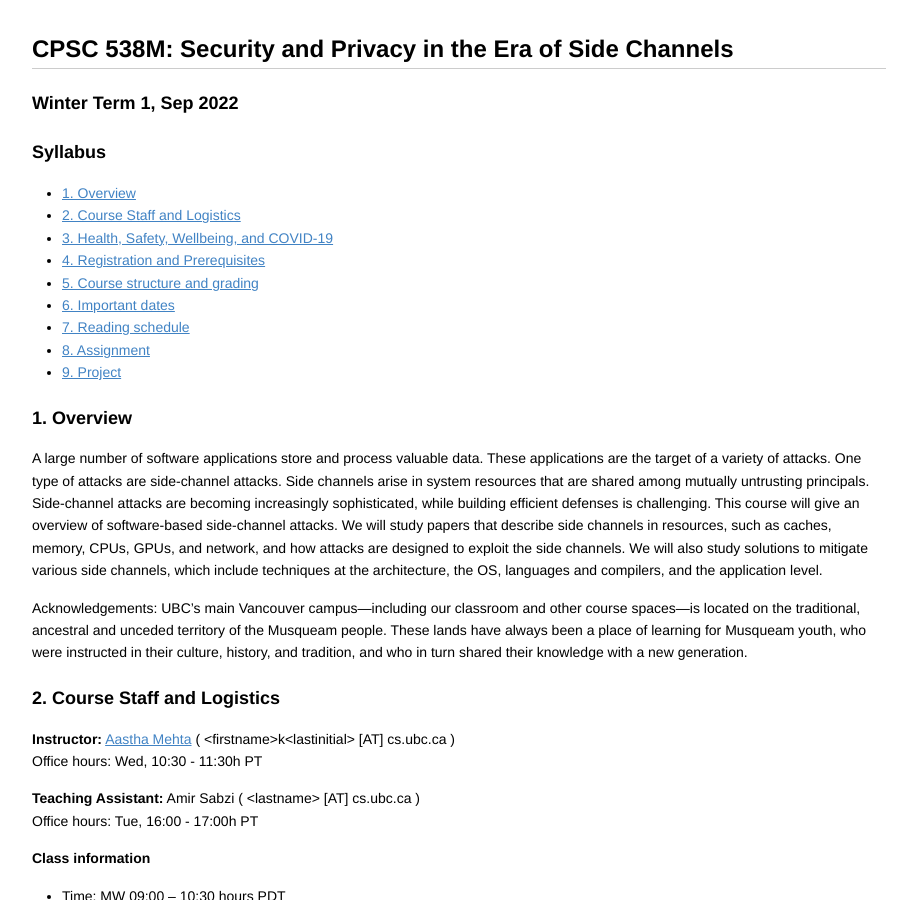
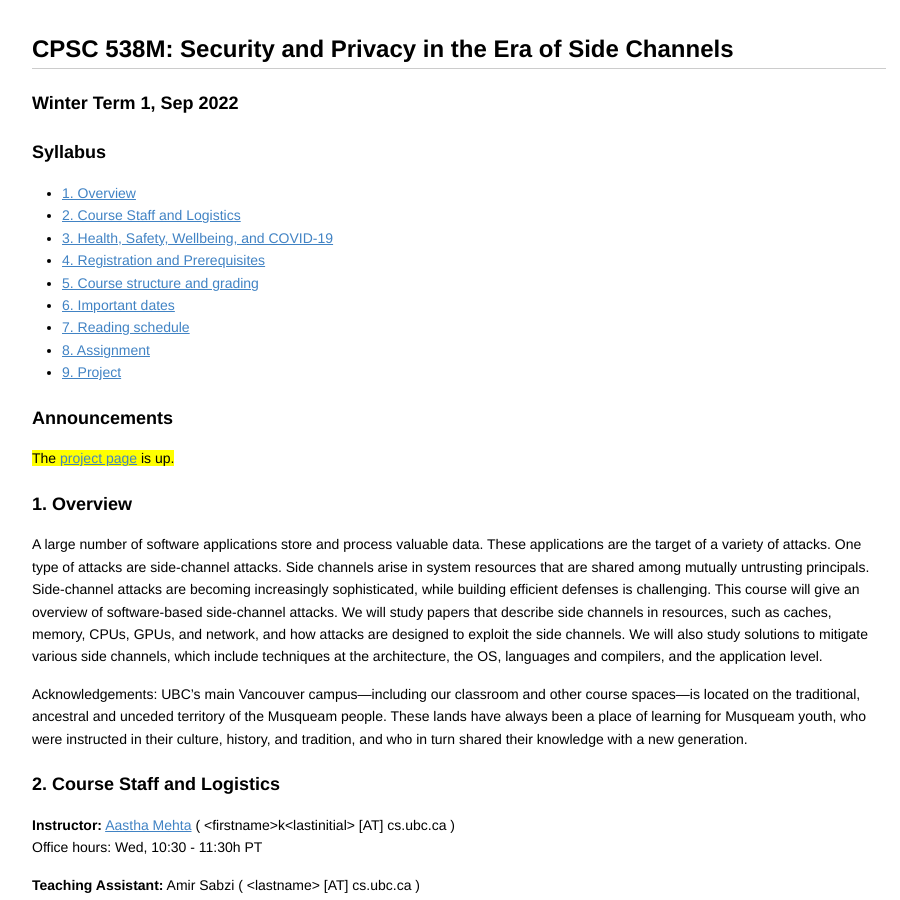
Before and after one commit to aasthakm/aasthakm.github.io, a Jekyll site: the page courses/cpsc538m.html, which Jekyll copies as it is, in a window 1280 px wide and 900 px high. Shown: the whole window, without its empty margins (181-1081 px from the left). Built offline with Jekyll 4.4.1, drawn with Linux system fonts in a browser that asks for light colours.

Commit message:
projects

```diff
--- a/courses/cpsc538m.html
+++ b/courses/cpsc538m.html
@@ -355,9 +355,13 @@ kbd {
 
 <!-- tocstop -->
 
+<h3 id="toc_3">Announcements</h3>
+
+<p><mark style="color:light">The <a href="https://aasthakm.github.io/courses/projects.html">project page</a> is up.</mark></p>
+
 <p><a name="overview"></a></p>
 
-<h3 id="toc_3">1. Overview</h3>
+<h3 id="toc_4">1. Overview</h3>
 
 <p>A large number of software applications store and process valuable data. These applications are the target of a variety of attacks. One type of attacks are side-channel attacks.
 <!--
@@ -374,7 +378,7 @@ UBC’s main Vancouver campus—including our classroom and other course spaces
 
 <p><a name="logistics"></a></p>
 
-<h3 id="toc_4">2. Course Staff and Logistics</h3>
+<h3 id="toc_5">2. Course Staff and Logistics</h3>
 
 <p><strong>Instructor:</strong> <a href="https://aasthakm.github.io/">Aastha Mehta</a> ( &lt;firstname&gt;k&lt;lastinitial&gt; [AT] cs.ubc.ca )<br>
 Office hours: Wed, 10:30 - 11:30h PT</p>
@@ -393,7 +397,7 @@ Office hours: Tue, 16:00 - 17:00h PT</p>
 
 <p><a name="covid-safety-in-the-classroom"></a></p>
 
-<h3 id="toc_5">3. Health, Safety, Wellbeing, and COVID-19</h3>
+<h3 id="toc_6">3. Health, Safety, Wellbeing, and COVID-19</h3>
 
 <p>Learning and teaching is challenging if you are not healthy, safe, and secure. If you face any challenges in CPSC 538M to your well-being, <strong>please</strong> bring them up with us! We will try to support you. (For accommodations, the <em>minimum</em> we guarantee is to note your concern for review at the end of the term, as we finalize course grades. More generally, we will try to be reasonable and flexible!) Also see UBC Senate&#39;s <a href="https://senate.ubc.ca/policies-resources-support-student-success">Policies and Resources to Support Student Success</a>.</p>
 
@@ -440,7 +444,7 @@ Places in the seminar are limited. However, non-credit participation is not subj
 
 <p><a name="registration-and-prerequisites"></a></p>
 
-<h3 id="toc_6">4. Registration and Prerequisites</h3>
+<h3 id="toc_7">4. Registration and Prerequisites</h3>
 
 <p><strong>Registration:</strong> Note, the last date to add/drop out of the course is <a href="http://www.calendar.ubc.ca/vancouver/index.cfm?page=deadlines">20 Sep 2021</a>.</p>
 
@@ -456,7 +460,7 @@ The course is intended for Masters and Ph.D. students in Computer Science, but e
 
 <p><a name="course-structure-and-grading"></a></p>
 
-<h3 id="toc_7">5. Course structure and grading</h3>
+<h3 id="toc_8">5. Course structure and grading</h3>
 
 <p>This course is structured as a seminar. Every class, one student will present a paper, which will then be discussed in the class. Depending on the number of registered students, two students may be required to present a paper each in some classes. Before each class, all students are expected to read the paper, write a short critical review of the paper, and prepare a list of discussion points. Students should use the online Piazza class forum to seek answers on basic, clarification questions. The class discussion will focus on deeper questions. In addition, there will be one or two assignments (first half of the term), and an exploratory project component.</p>
 
@@ -498,11 +502,11 @@ Students can participate in discussions in class (in person or via the online ch
 <!-- <span style="color:red">Any form of plagiarism will lead to strict disciplinary action.</span> --></p>
 
 <p><a name="project"></a>
-<strong>Project:</strong> The course project must be done in teams of 2-4. The project deliverables will include a research statement, a research plan, a final paper, and an oral presentation. At each stage of the process, we will provide detailed feedback and suggestions. See <span style="color:red">this page</span> for some ideas.</p>
+<strong>Project:</strong> The course project must be done in teams of 2-4. The project deliverables will include a research statement, a research plan, a final paper, and an oral presentation. At each stage of the process, we will provide detailed feedback and suggestions. See <a href="https://aasthakm.github.io/courses/projects.html">this page</a> for some ideas.</p>
 
 <p><a name="dates"></a></p>
 
-<h3 id="toc_8">6. Important Dates</h3>
+<h3 id="toc_9">6. Important Dates</h3>
 
 <p>See below for the <a href="#reading-list">paper schedule</a>.</p>
 
@@ -582,7 +586,7 @@ Students can participate in discussions in class (in person or via the online ch
 
 <p><a name="reading-list"></a></p>
 
-<h3 id="toc_9">7. Reading schedule</h3>
+<h3 id="toc_10">7. Reading schedule</h3>
 
 <p>Here is a tentative schedule of papers to be covered in the class. Depending on the number of registered students, we may add or drop some papers.</p>
 
@@ -788,7 +792,7 @@ Students can participate in discussions in class (in person or via the online ch
 - FaCT: A DSL for Timing-Sensitive Computation ([pdf](https://ranjitjhala.github.io/static/fact_dsl.pdf))
 -->
 
-<h4 id="toc_10">Additional reading</h4>
+<h4 id="toc_11">Additional reading</h4>
 
 <ul>
 <li><a href="https://cseweb.ucsd.edu/%7Edstefan/cse227-spring19/papers/keshav:how.pdf">How to read a paper</a></li>
```
